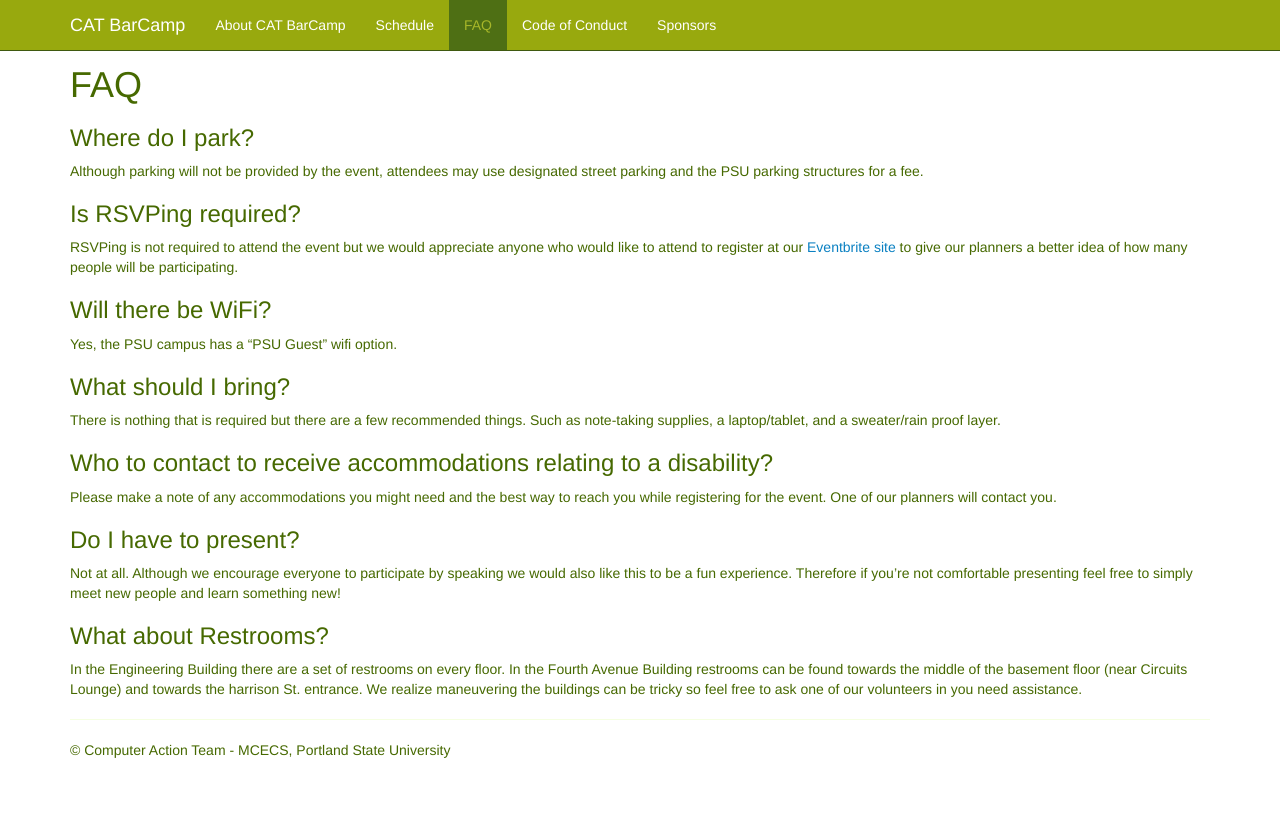
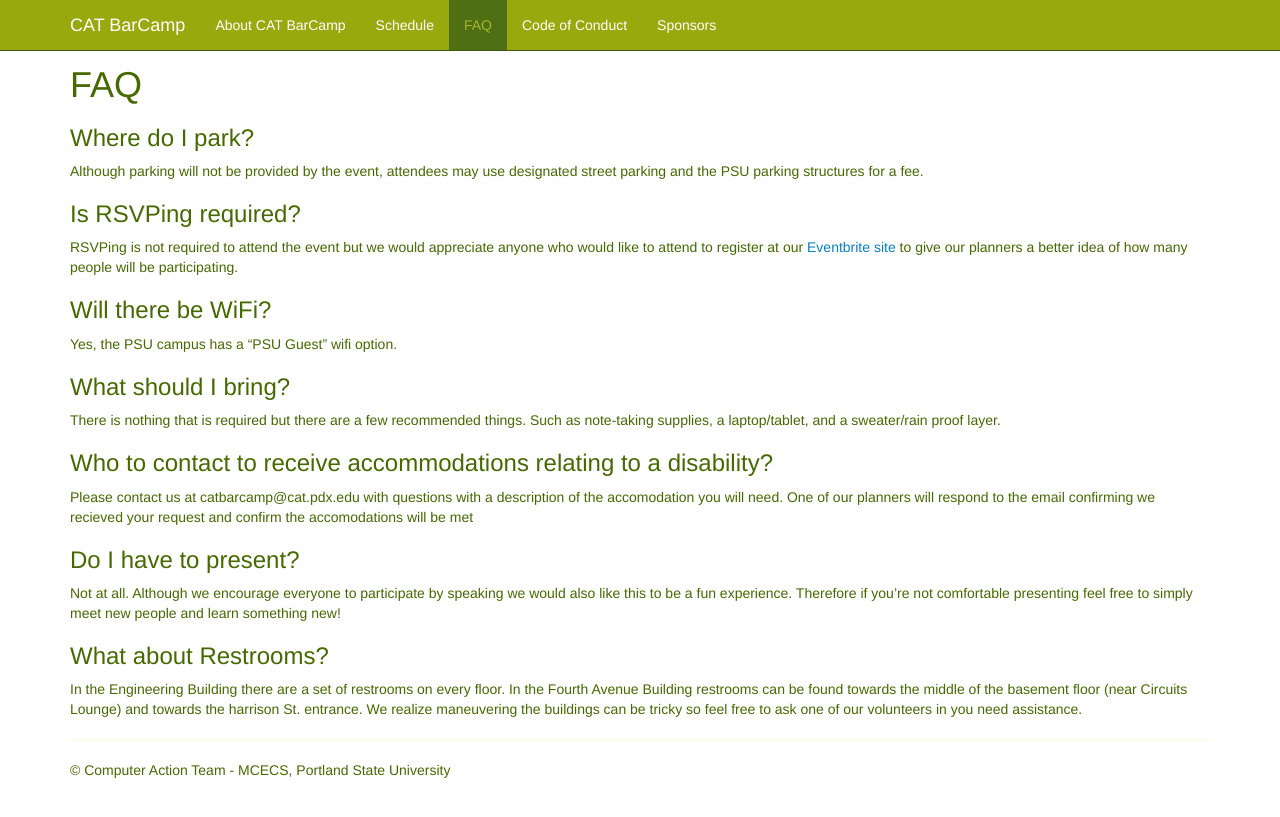
Before and after one commit to catbarcamp/catbarcamp.github.io, a Jekyll site: the page built from faq.markdown, in a window 1280 px wide. Shown: the top 817 px of the page. Built offline with Jekyll 4.4.1, drawn with Linux system fonts in a browser that asks for light colours.

Commit message:
Updated accommodations faq blurbage

```diff
--- a/faq.markdown
+++ b/faq.markdown
@@ -17,7 +17,7 @@ Yes, the PSU campus has a “PSU Guest” wifi option.
 There is nothing that is required but there are a few recommended things. Such as note-taking supplies, a laptop/tablet, and a sweater/rain proof layer.
 
 ### Who to contact to receive accommodations relating to a disability?
-Please make a note of any accommodations you might need and the best way to reach you while registering for the event. One of our planners will contact you.
+Please contact us at catbarcamp@cat.pdx.edu with questions with a description of the accomodation you will need. One of our planners will respond to the email confirming we recieved your request and confirm the accomodations will be met
 
 ### Do I have to present?
 Not at all. Although we encourage everyone to participate by speaking we would also like this to be a fun experience. Therefore if you’re not comfortable presenting feel free to simply meet new people and learn something new!
```
